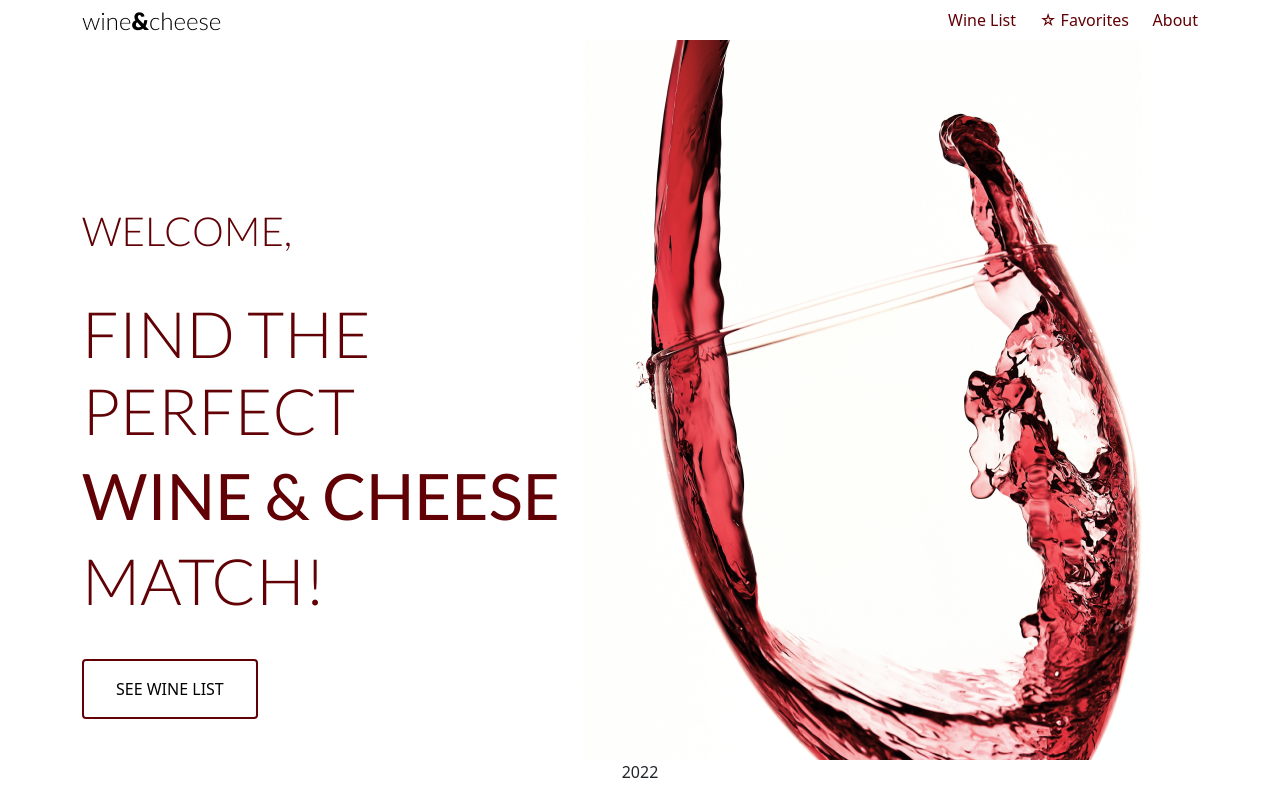
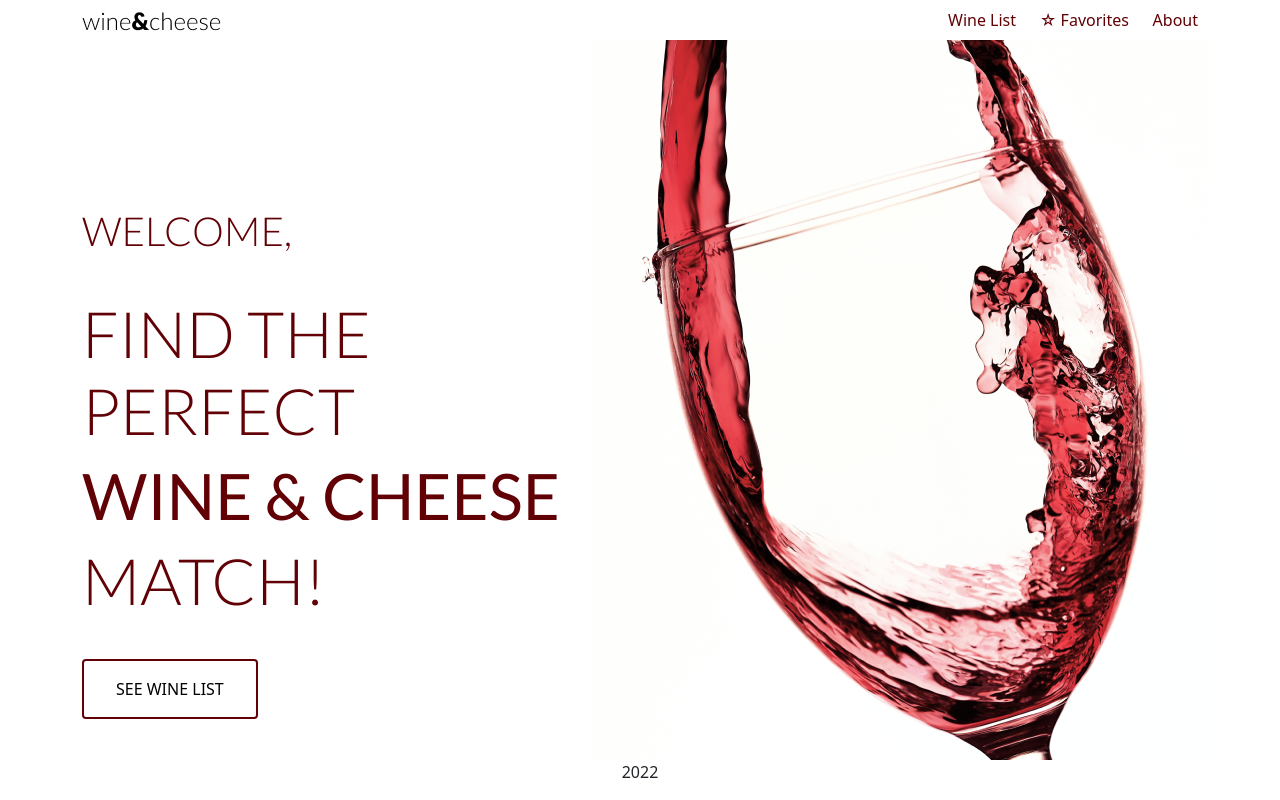
Before and after one commit to jucimeiresilva/wine-and-cheese-matcher, a React (Create React App) app: page / in a window 1280 px wide. Built offline with nearby package versions, Linux system fonts and the light colour scheme.

Commit message:
bg arrumado

```diff
--- a/src/components/Home.css
+++ b/src/components/Home.css
@@ -1,13 +1,13 @@
 .home-div{
   display: flex;
-
+  height: 90vh;
+  background-image: url("../assets/wine&cheeseHomebg.png");
+  background-repeat: no-repeat;
+  background-position: 100%;
 }
 
 .home-bg{
-  height: 90vh;
-  width: 50%;
-  background-image: url("../assets/wine&cheeseHomebg.png");
-  background-repeat: no-repeat;
+
 }
 
 .home-text{
```
